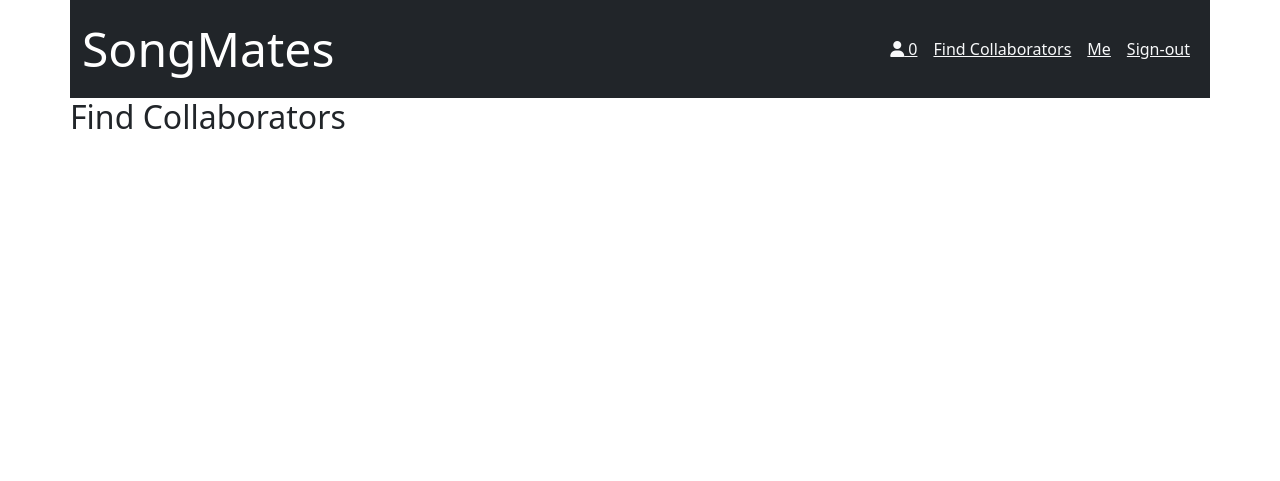
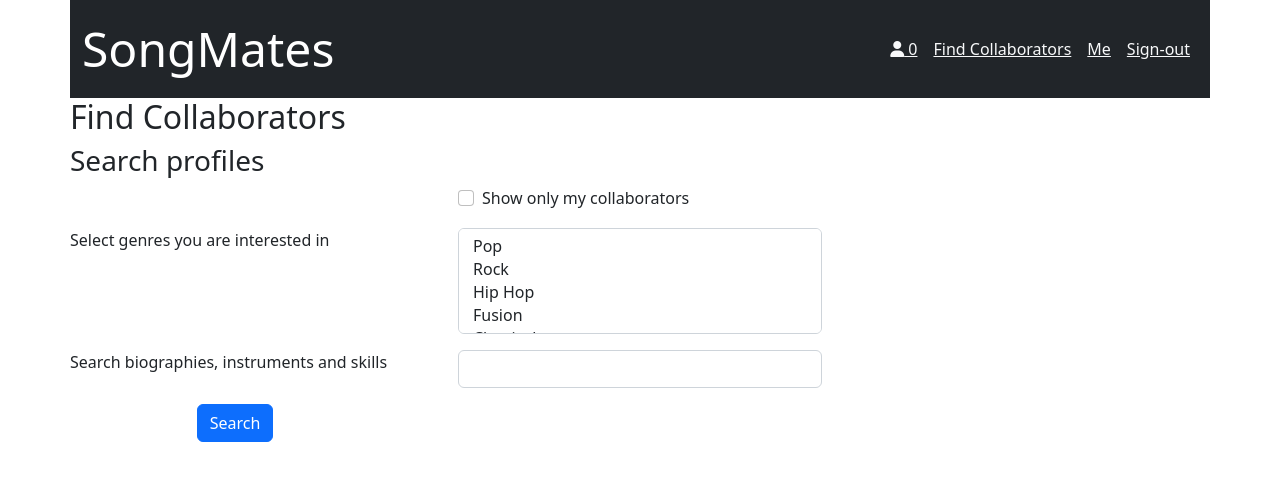
Before and after one commit to andy-guttridge/song-mates, a Django app: template templates/find_collabs.html in a window 1280 px wide. Shown: the top 481 px of the page. Run offline with Django 3.2, Linux system fonts and the light colour scheme; the template is opened without the code that fills it: values that come from a table or form of the project are taken from there, others are empty; the visitor is signed in with stand-in values (Sample User, id 1); some libraries are stand-ins or nearby versions.

Commit message:
Feature: add search form to find_collabs template

```diff
--- a/songmates_main/forms.py
+++ b/songmates_main/forms.py
@@ -1,10 +1,11 @@
-from django.forms import ModelForm
+from django.forms import ModelForm, Form, BooleanField, MultipleChoiceField, CharField
 from django.contrib.auth.models import User
 from django.conf.urls.static import static
 from .models import Profile
 from crispy_forms.helper import FormHelper
 from crispy_forms.layout import Layout, Div, Field, Button, Submit, HTML
 from crispy_forms.bootstrap import FormActions
+from .genres import Genres
 
 
 class ProfileForm(ModelForm):
@@ -54,7 +55,8 @@ class ProfileForm(ModelForm):
         )
 
     class Meta:
-        # Associate the form with Profile model and specify which fields to display
+        # Associate the form with Profile model and specify which fields to
+        # display
         model = Profile
         fields = ['image', 'biog', 'genre1', 'genre2', 'genre3',
                   'genre4', 'genre5', 'instru_skill1', 'instru_skill2',
@@ -74,3 +76,41 @@ class ProfileForm(ModelForm):
             'instru_skill4': ('Instrument or skill 4'),
             'instru_skill5': ('Instrument or skill 5'),
         }
+
+
+class SearchForm(Form):
+    """
+    Define the form for searching profiles
+    """
+    def __init__(self, *args, **kwargs):
+        """
+        Init form using crispy forms FormHelper to form layout
+        """
+        super(SearchForm, self).__init__(*args, **kwargs)
+        self.helper = FormHelper(self)
+        self.helper.form_tag = False
+        self.helper.form_class = 'form-horizontal'
+        self.helper.label_class = 'col-md-4'
+        self.helper.field_class = 'col-md-4'
+        self.helper.layout = Layout(
+            Field('collabs_only', title='Show only my collaborators'),
+            Field('genres'),
+            Field('instru_skills_biog'),
+            FormActions(
+                Submit('search-form-submit', 'Search',
+                       css_class='btn btn-primary'),
+            )
+        )
+        self.fields['collabs_only'].label = 'Show only my collaborators'
+        self.fields['genres'].label = 'Select genres you are interested in'
+        self.fields['instru_skills_biog'].label = 'Search biographies, instruments and skills'
+
+
+#   labels = {
+#             'collabs_only': ('Show only my collaborators'),
+#             'genres': ('Select genres you are interested in'),
+#             'instru_skills_biog': ('Search biographies, instruments and skills')
+#         }
+    collabs_only = BooleanField(required=False)
+    genres = MultipleChoiceField(required=False, choices=Genres.choices)
+    instru_skills_biog = CharField(required=False, max_length=50)
--- a/templates/find_collabs.html
+++ b/templates/find_collabs.html
@@ -1,10 +1,18 @@
 {% extends 'base.html' %}
+
+{% load crispy_forms_tags %}
 
 {% load static %}
 
 {% block content %}
 
 <h2>Find Collaborators</h2>
+
+<form action="" method="get" id="">
+    <h3>Search profiles</h3>
+    {% csrf_token %}
+    {% crispy search_form %}
+</form>
 
 <!-- Loop through profiles and display the details of each in a bootstrap card -->
 {% for profile in profiles %}
```
Also changed, not shown: songmates_main/views.py (+6 -2 lines), 1 other file.
